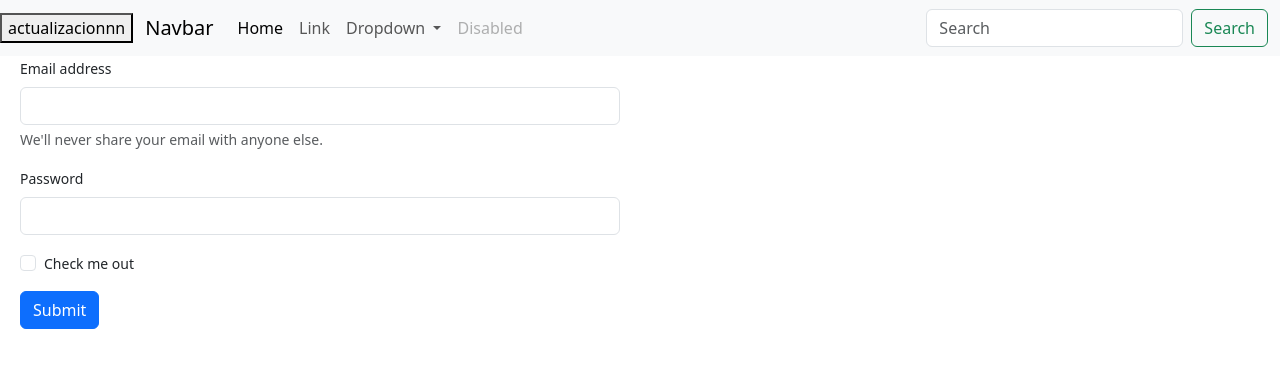
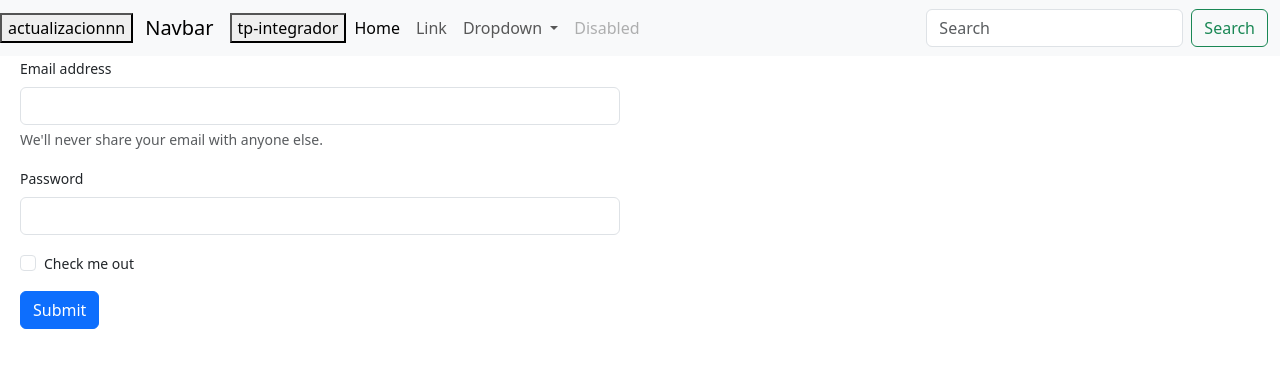
Before and after one commit to agosfv/agosfv-cac23544-front, a plain HTML site: page index.html in a window 1280 px wide. Drawn offline with nearby package versions, Linux system fonts and the light colour scheme; files whose address does not match are found by name.

Commit message:
actauliz 2 btn tp

```diff
--- a/index.html
+++ b/index.html
@@ -33,6 +33,7 @@
                         d="M2.76 3.061a.5.5 0 0 1 .679.2l1.283 2.352A8.94 8.94 0 0 1 8 5a8.94 8.94 0 0 1 3.278.613l1.283-2.352a.5.5 0 1 1 .878.478l-1.252 2.295C14.475 7.266 16 9.477 16 12H0c0-2.523 1.525-4.734 3.813-5.966L2.56 3.74a.5.5 0 0 1 .2-.678ZM5 10a1 1 0 1 0 0-2 1 1 0 0 0 0 2Zm6 0a1 1 0 1 0 0-2 1 1 0 0 0 0 2Z" />
                 </svg>
             </button>
+            <button>tp-integrador</button>
             <div class="collapse navbar-collapse" id="navbarSupportedContent">
                 <ul class="navbar-nav me-auto mb-2 mb-lg-0">
                     <li class="nav-item">
```
